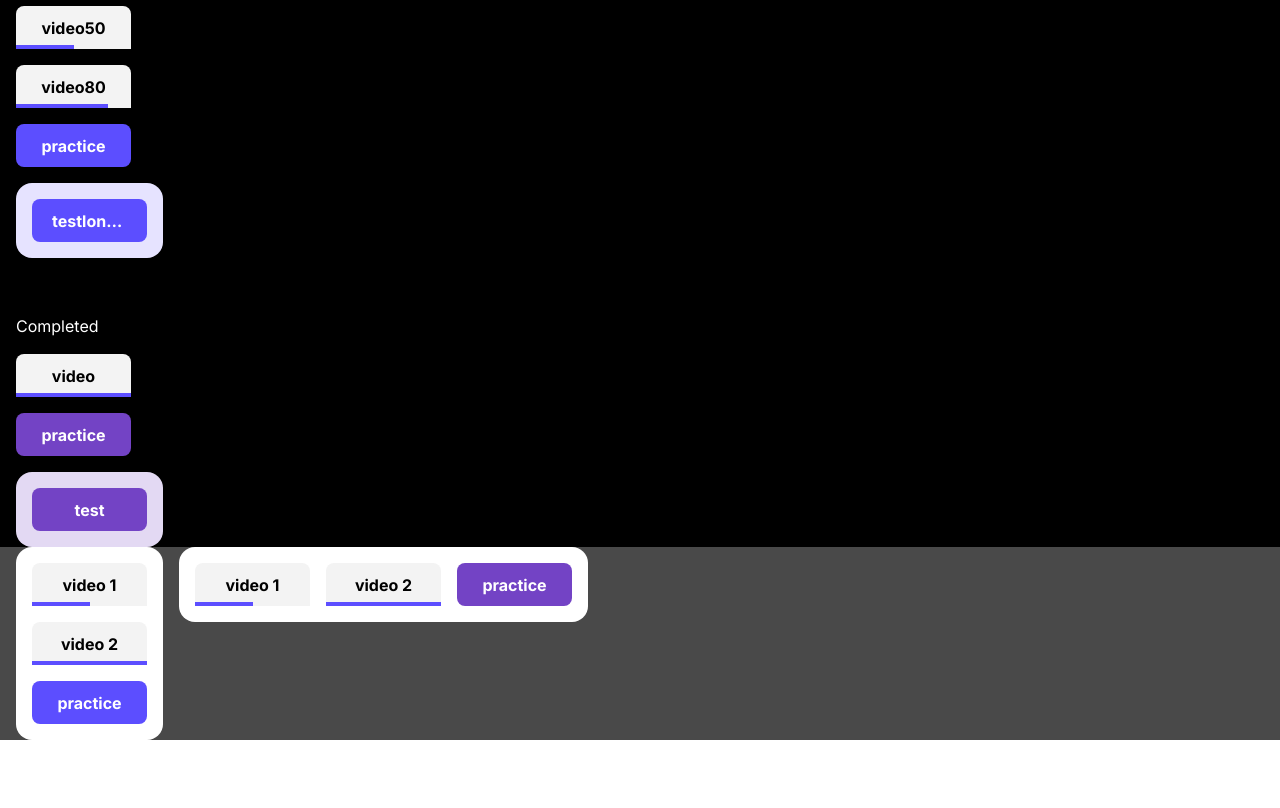
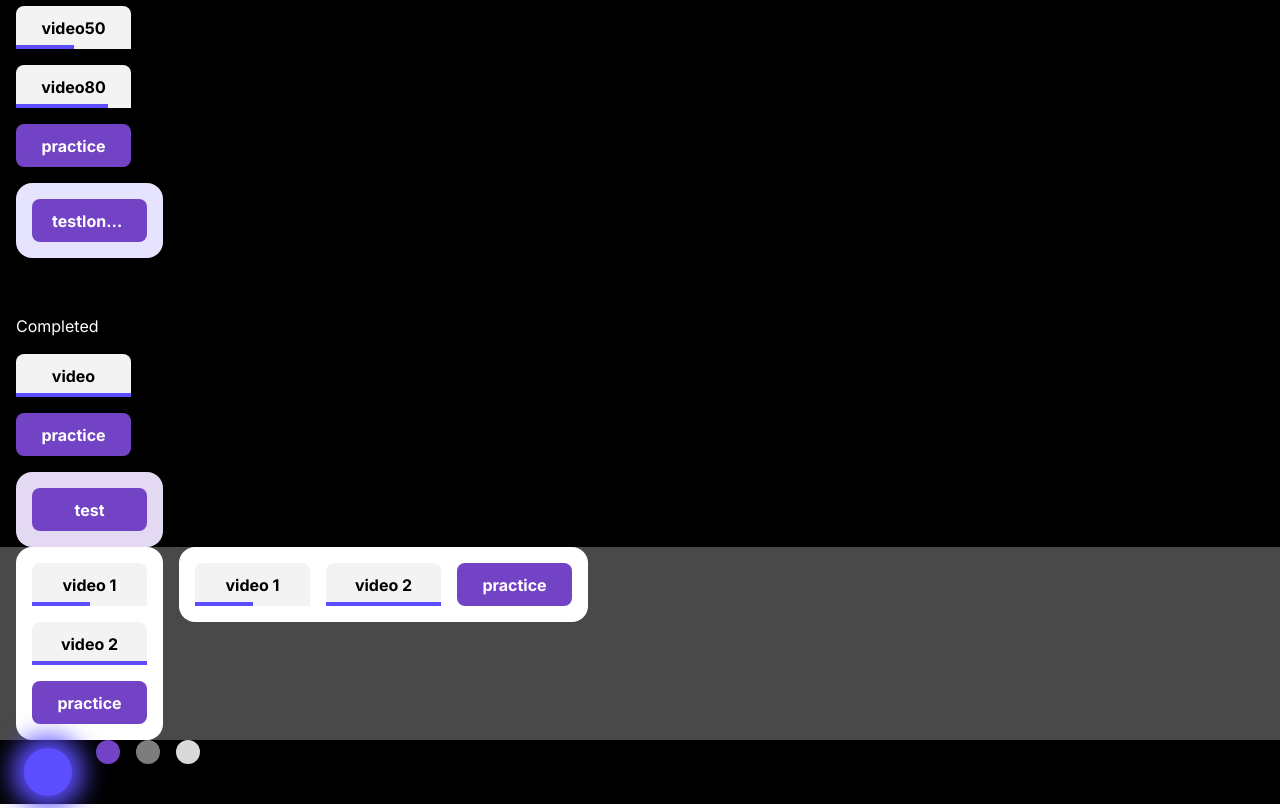
Before and after one commit to MicroCU/Frontend, a Next.js app: page /tontan in a window 1280 px wide. Shown: the part 500-1308 px from the top of the page. Before the commit the page ends 1240 px from the top, so only its background shows below. Built offline with nearby package versions, Linux system fonts and the light colour scheme; a web font is replaced by a local one.

Commit message:
change tailwind color name and complete node

```diff
--- a/app/tontan/page.tsx
+++ b/app/tontan/page.tsx
@@ -1,5 +1,6 @@
 import Group, { GroupTypeEnum } from "@/components/group";
 import Micro, { MicroStatusEnum, MicroTypeEnum } from "@/components/micro";
+import Node, { NodeStatusEnum } from "@/components/node";
 
 export default function TontanComponent() {
     return (
@@ -78,6 +79,12 @@ export default function TontanComponent() {
                     },
                 ]} type={GroupTypeEnum.Unordered} />
             </div>
+            <div className="bg-black flex flex-row gap-4 pl-4">
+                <Node status={NodeStatusEnum.CURRENT_PREVIEW} />
+                <Node status={NodeStatusEnum.STILL_LEARNING} />
+                <Node status={NodeStatusEnum.PASSED_TEST} />
+                <Node status={NodeStatusEnum.NOT_VISITED} />
+            </div>
         </>
     );
 }
--- a/components/micro.tsx
+++ b/components/micro.tsx
@@ -30,14 +30,14 @@ export default function Micro({ title, progress, type, status, isGroup = true }:
             backgroundColor = 'bg-white'
         }
     } else if (type === MicroTypeEnum.PRACTICE) {
-        if (status === MicroStatusEnum.COMPLETED) {
-            backgroundColor = 'bg-passed'
+        if (status === MicroStatusEnum.COMPLETED || status === MicroStatusEnum.IN_PROGRESS) {
+            backgroundColor = 'bg-progress'
         } else {
             backgroundColor = 'bg-primary'
         }
     } else if (type === MicroTypeEnum.TEST) {
-        if (status === MicroStatusEnum.COMPLETED) {
-            backgroundColor = 'bg-passed'
+        if (status === MicroStatusEnum.COMPLETED || status === MicroStatusEnum.IN_PROGRESS) {
+            backgroundColor = 'bg-progress'
         } else {
             backgroundColor = 'bg-primary'
         }
@@ -52,7 +52,7 @@ export default function Micro({ title, progress, type, status, isGroup = true }:
     let parentStyle = ''
     if (type === MicroTypeEnum.TEST) {
         if (status === MicroStatusEnum.COMPLETED) {
-            parentStyle = 'flex items-center justify-center w-[147px] h-[75px] rounded-2xl bg-passedLight'
+            parentStyle = 'flex items-center justify-center w-[147px] h-[75px] rounded-2xl bg-progressLight'
         } else {
             parentStyle = 'flex items-center justify-center w-[147px] h-[75px] rounded-2xl bg-primaryLight'
         }
--- /dev/null
+++ b/components/node.tsx
@@ -0,0 +1,26 @@
+export enum NodeStatusEnum {
+    CURRENT_PREVIEW = 1,
+    STILL_LEARNING = 2,
+    PASSED_TEST = 3,
+    NOT_VISITED = 4,
+}
+
+export interface INodeProps {
+    status: NodeStatusEnum
+}
+
+export default function Node({ status }: INodeProps) {
+    if (status === NodeStatusEnum.CURRENT_PREVIEW) {
+        return (
+            <div className="relative p-2">
+                <div className="bg-primary w-12 h-12 rounded-full"></div>
+                <div className="absolute -inset-1 rounded-full blur-md bg-primary z-10"></div>
+            </div>
+        )
+    } else {
+        return (
+            <div className={`w-6 h-6 rounded-full ${status === NodeStatusEnum.STILL_LEARNING ? 'bg-progress' : status === NodeStatusEnum.PASSED_TEST ? 'bg-grayMedium' : 'bg-graySmall'}`}>
+            </div>
+        )
+    }
+}
--- a/tailwind.config.js
+++ b/tailwind.config.js
@@ -25,9 +25,9 @@ module.exports = {
       primary: "#5C4EFF",
       danger: "#FF4E4E",
       success: "#22C55E",
-      passed: "#7343C5",
+      progress: "#7343C5",
       primaryLight: "#E6E3FF",
-      passedLight: "#E3D9F3",
+      progressLight: "#E3D9F3",
     },
     extend: {
       borderRadius: {
@@ -81,9 +81,6 @@ module.exports = {
         },
         ".Medium12": {
           fontSize: "12px",
-        passed: "#7343C5",
-        primaryLight: "#E6E3FF",
-        passedLight: "#E3D9F3",
           fontWeight: 500,
         },
         ".RegUnderline12": {
```
